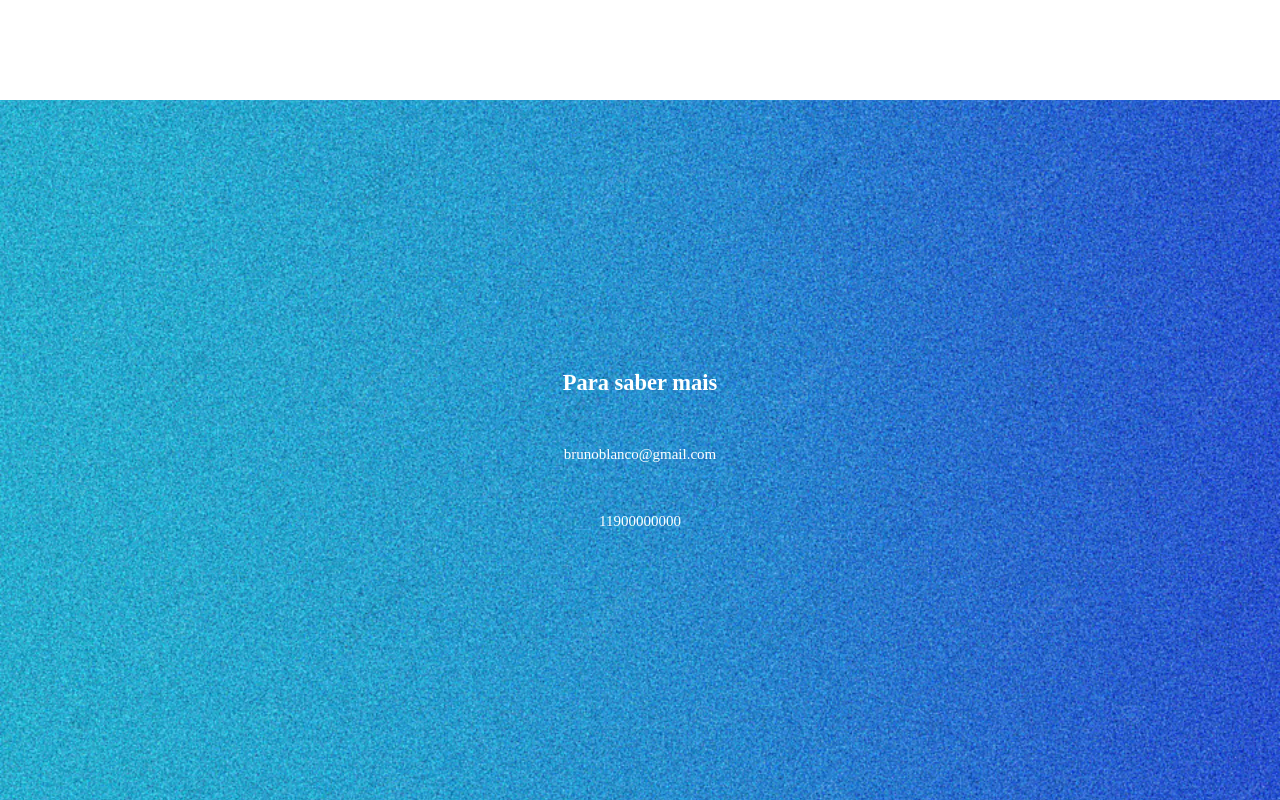
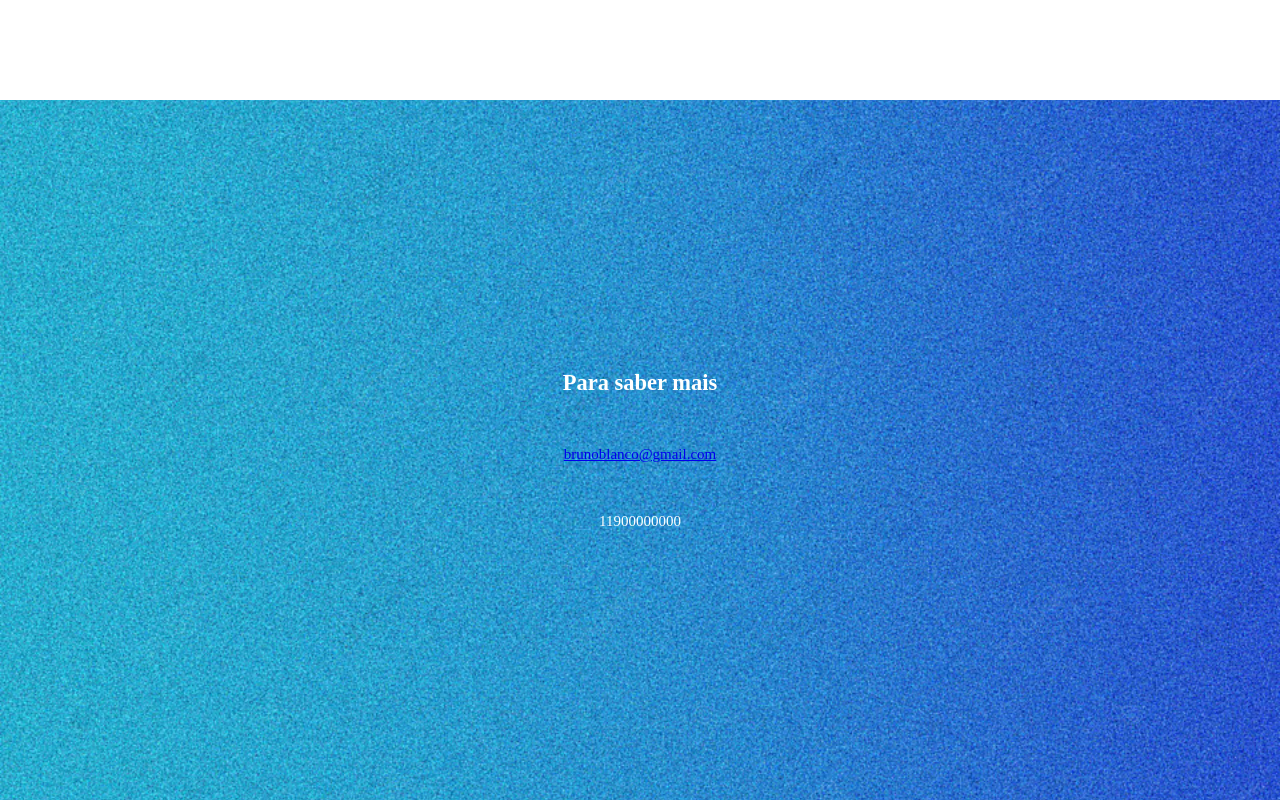
Before and after one commit to greicezi/file-de-limonada, a plain HTML site: page index.html in a window 1280 px wide. Shown: the part 1300-2100 px from the top of the page. Drawn offline with Linux system fonts and the light colour scheme.

Commit message:
add link email

```diff
--- a/index.html
+++ b/index.html
@@ -25,7 +25,7 @@
 
     <section class='sec3' id="f3">
         <h1>Para saber mais</h1>
-        <p>brunoblanco@gmail.com</p>
+        <a href="mailto:brunoblanco@gmail.com" target="_blank">brunoblanco@gmail.com</a>
         <p>11900000000</p>
 
     </section>
```
